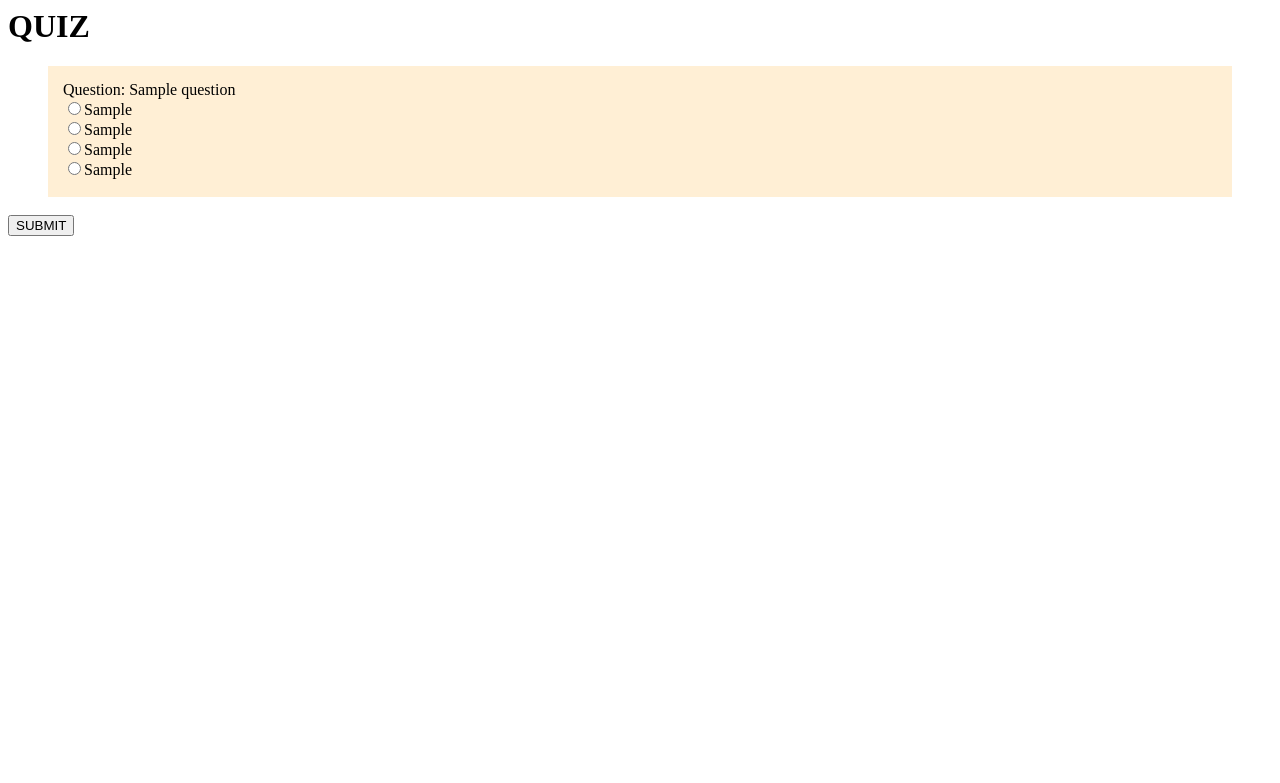
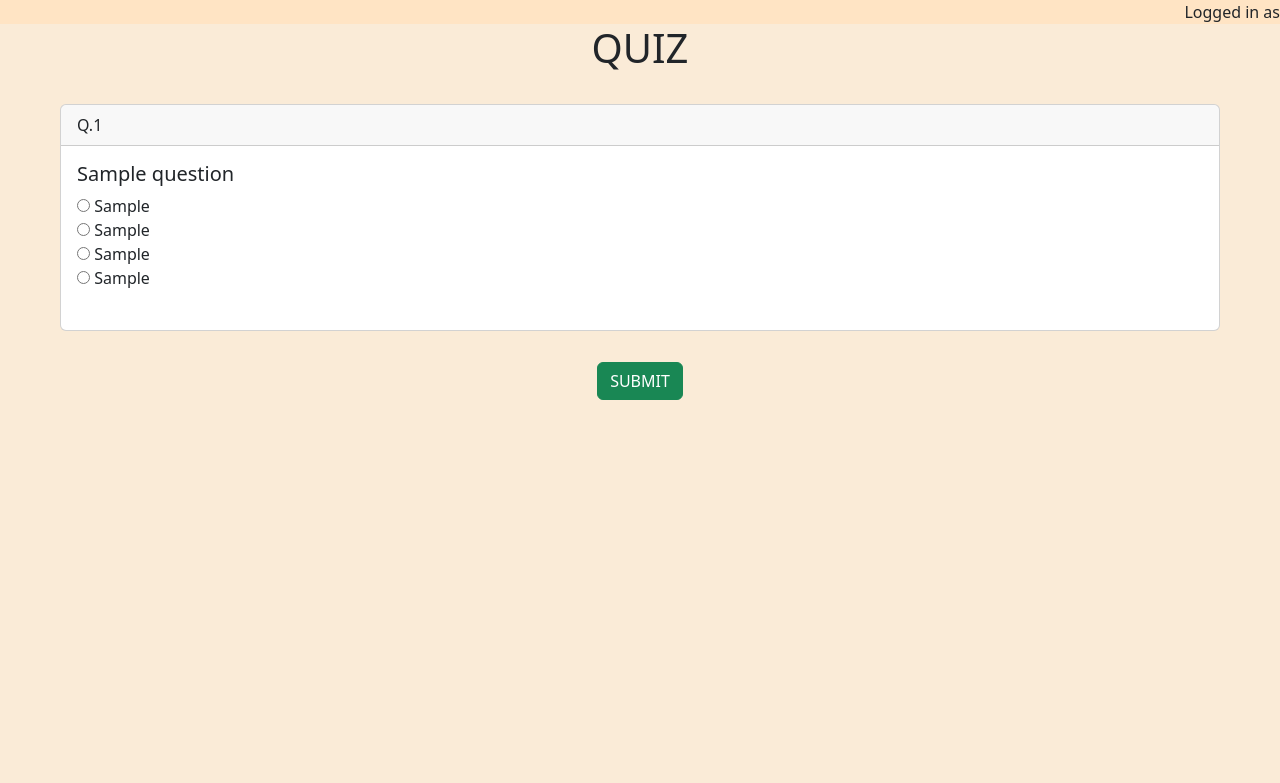
Before and after one commit to parthahere001/justanotherrepo, a Django app: template quizapp/quizzer/templates/home.html in a window 1280 px wide. Shown: the top 783 px of the page. Run offline with Django 3.2, Linux system fonts and the light colour scheme; the template is opened without the code that fills it: most values are stand-ins (such as "Sample title", 1, 10 or a date in 2020).

Commit message:
improved ui and other minor changes

```diff
--- /dev/null
+++ b/quizapp/quizzer/static/css/styles.css
@@ -0,0 +1,8 @@
+.heading{
+    text-align: center;
+}
+
+.top{
+    text-align: right;
+    background-color: bisque;
+}
--- a/quizapp/quizzer/templates/finalscore.html
+++ b/quizapp/quizzer/templates/finalscore.html
@@ -1 +1 @@
-<h1>{{ score_count }}</h1>
+<h1>FINAL SCORE : {{ score_count }}</h1>
--- a/quizapp/quizzer/templates/home.html
+++ b/quizapp/quizzer/templates/home.html
@@ -1,27 +1,57 @@
-<h1>QUIZ</h1>
+<html>
+<head>
+{% load static %}
+<link rel="stylesheet" type="text/css" href="{% static 'css/styles.css' %}">
+
+<link href="https://cdn.jsdelivr.net/npm/bootstrap@5.3.0-alpha1/dist/css/bootstrap.min.css" rel="stylesheet" integrity="sha384-GLhlTQ8iRABdZLl6O3oVMWSktQOp6b7In1Zl3/Jr59b6EGGoI1aFkw7cmDA6j6gD" crossorigin="anonymous">
+<script src="https://cdn.jsdelivr.net/npm/bootstrap@5.3.0-alpha1/dist/js/bootstrap.bundle.min.js" integrity="sha384-w76AqPfDkMBDXo30jS1Sgez6pr3x5MlQ1ZAGC+nuZB+EYdgRZgiwxhTBTkF7CXvN" crossorigin="anonymous"></script>
 <style>
-    .question-card{
-        background-color: papayawhip;
-        margin-left: 40px;
-        margin-right: 40px;
-        padding-left: 15px;
-        padding-top: 15px;
+    body{
+        background-color: antiquewhite;
+    }
+    .card{
+        margin-left: 60px;
+        margin-right: 60px;
+    }
+    .heading{
+    text-align: center;
+    }
+    .btn{
+        display: flex;
+        justify-content: center;
     }
 </style>
+</head>
 
+<div class="top">
+Logged in as {{user.username}}
+</div>
+
+<body>
+<h1 class="heading">QUIZ</h1>
+<br>
 <form method="POST" action="/final/">
     {% csrf_token %}
 {% for q in questions %}
-<div class="question-card">
-Question: {{q.question_name}}<br>
-<input type="radio" name="{{q.id}}" value="{{q.opti1}}">{{q.opti1}}<br>
-<input type="radio" name="{{q.id}}" value="{{q.opti2}}">{{q.opti2}}<br>
-<input type="radio" name="{{q.id}}" value="{{q.opti3}}">{{q.opti3}}<br>
-<input type="radio" name="{{q.id}}" value="{{q.opti4}}">{{q.opti4}}<br>
-<br>
+<div class="card">
+    <div class="card-header">
+      Q.{{q.pk}}
+    </div>
+    <div class="card-body">
+      <h5 class="card-title">{{q.question_name}}</h5>
+      <p class="card-text">
+        <input type="radio" name="{{q.id}}" value="{{q.opti1}}"> {{q.opti1}}<br>
+        <input type="radio" name="{{q.id}}" value="{{q.opti2}}"> {{q.opti2}}<br>
+        <input type="radio" name="{{q.id}}" value="{{q.opti3}}"> {{q.opti3}}<br>
+        <input type="radio" name="{{q.id}}" value="{{q.opti4}}"> {{q.opti4}}<br>
+        <br></p>
+    </div>
+</div><br>{% endfor %}
+
+<div class="btn">
+<input type="submit" class="btn btn-success" value="SUBMIT"></button>
 </div>
-<br>
-{% endfor %}
-<input type="submit" value="SUBMIT">
-<br><br>
+
 </form>
+</body>
+</html>
```
